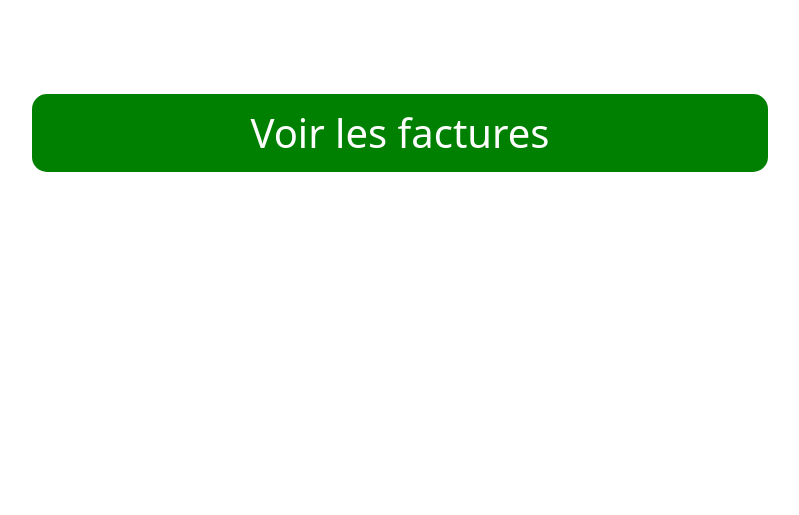
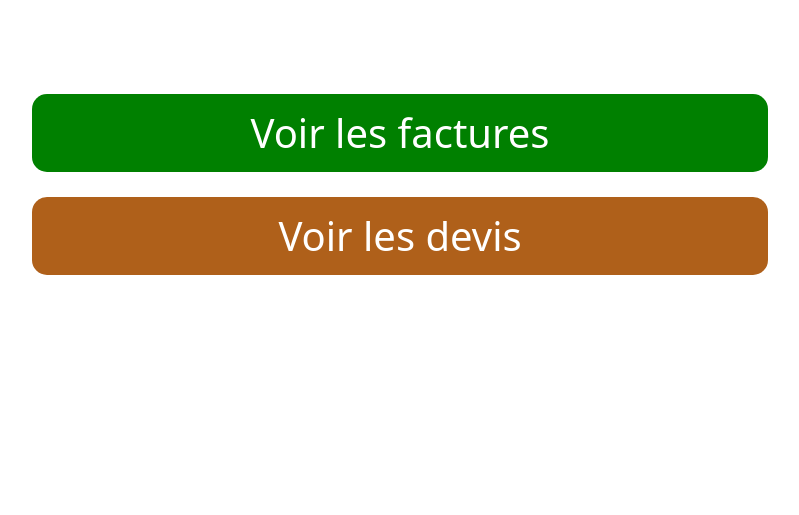
Before and after one commit to makan-dianka/InvoiceApp, a Django app: page /dashboard/ in a window 1280 px wide. Shown: the part 56-571 px from the top of the page, without its empty margins (240-1039 px from the left). Run offline with Django 5.2, Linux system fonts and the light colour scheme; the visitor is signed in with stand-in values (Sample User, id 1); parts of the project's set-up code (start-up, migrations or seed data) failed here and were passed over.

Commit message:
add quote link and quote css

```diff
--- a/factures/templates/factures/dashboard.html
+++ b/factures/templates/factures/dashboard.html
@@ -17,6 +17,10 @@
                     <h1 class="text-center menu">Voir les factures</h1>
                 </a>
 
+                <a href="{% url 'factures:quote_list' %}">
+                    <h1 class="text-center devis">Voir les devis</h1>
+                </a>
+
             </div>
         </div>
     </div>
--- a/static/css/main.css
+++ b/static/css/main.css
@@ -7,6 +7,14 @@
     color: white;
     border-radius: 15px;
     padding: 15px;
+}
+
+.main-top .devis{
+    background-color: #af601a;
+    color: white;
+    border-radius: 15px;
+    padding: 15px;
+    margin-top: 25px;
 }
 
 .main-top a {
```
